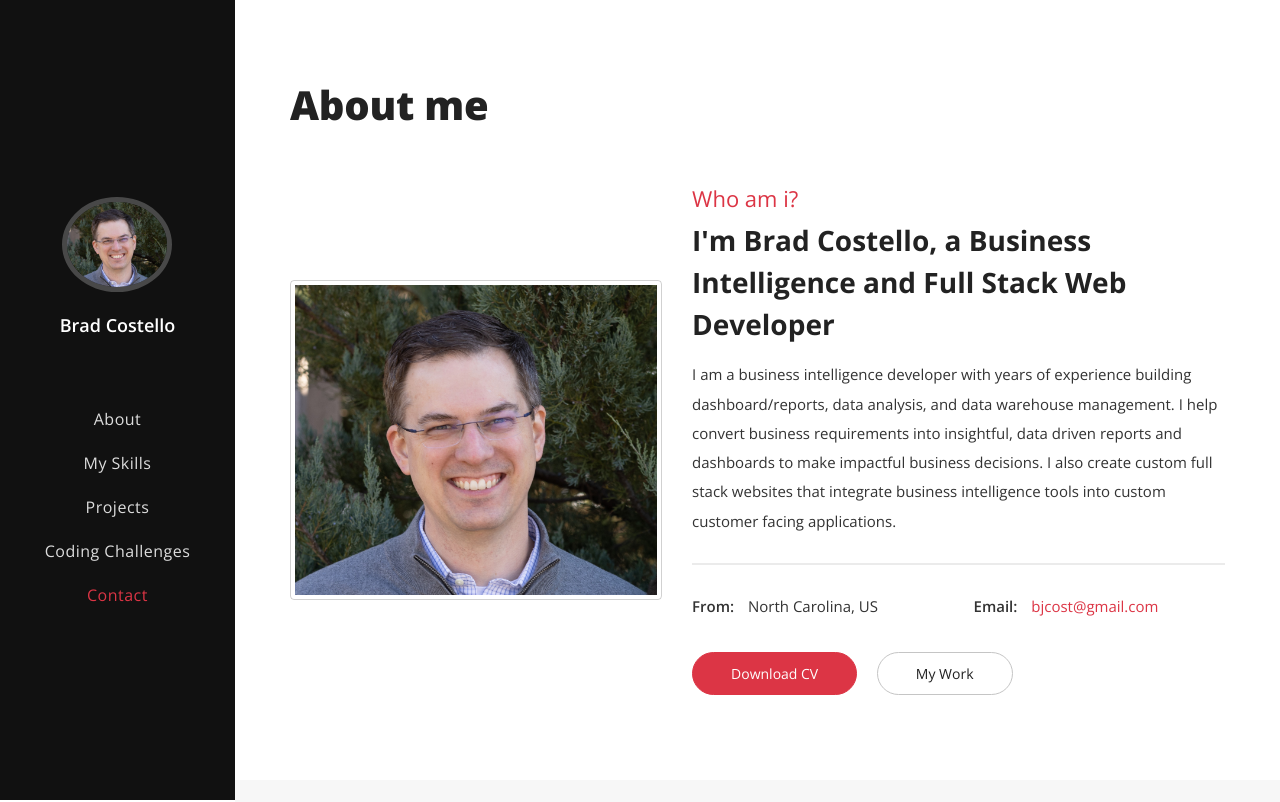
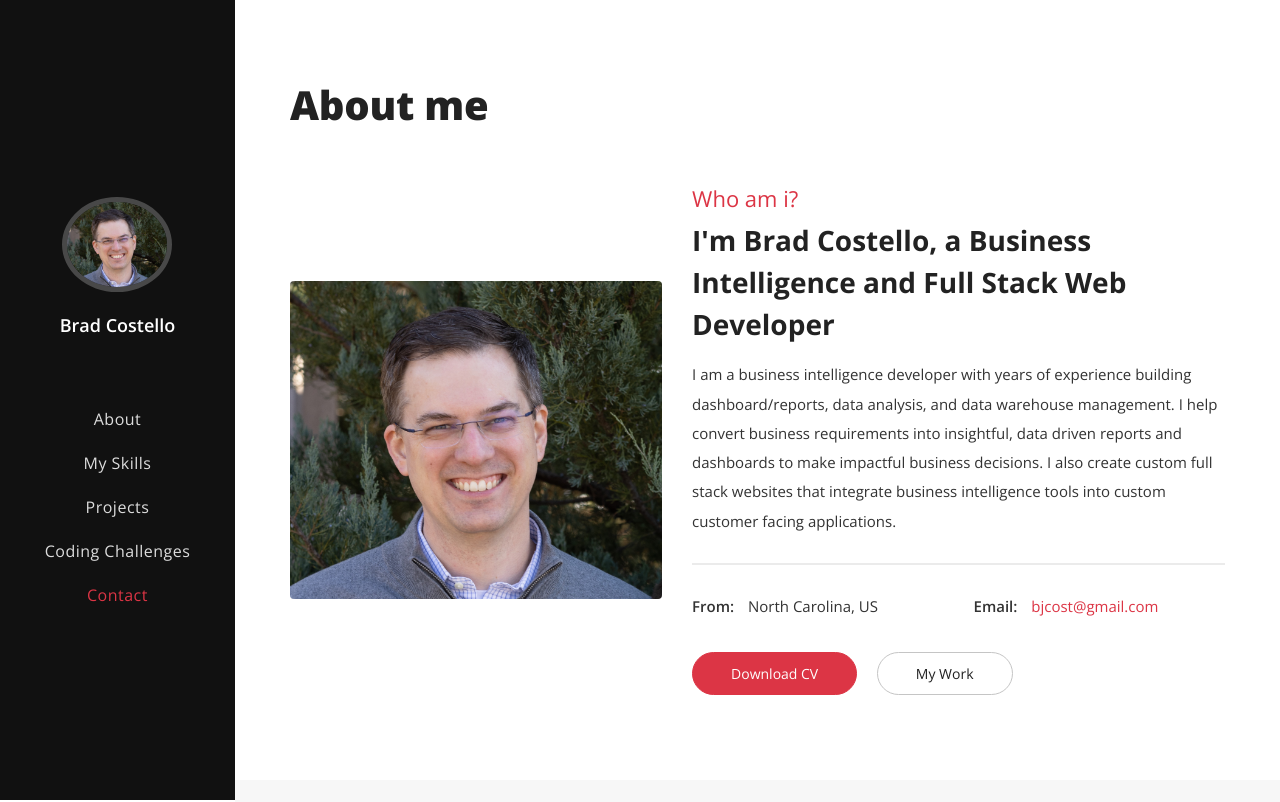
Before and after one commit to bearcaffeine/Brad_Costello_Portfolio, a plain HTML site: page index.html in a window 1280 px wide. Shown: the top 802 px of the page. Drawn offline with nearby package versions, Linux system fonts and the light colour scheme.

Commit message:
image updates

```diff
--- a/index.html
+++ b/index.html
@@ -95,7 +95,7 @@
           </div>
           <div class="row align-items-center">
             <!-- Picture part-->
-            <div class="col-12 col-lg-5 about-img"><img class="img-fluid img-thumbnail" src="/img/headshots.jpg" alt="About Picture"></div>
+            <div class="col-12 col-lg-5 about-img"><img class="img-fluid rounded" src="/img/headshots.jpg" alt="About Picture"></div>
             <!-- Content part-->
             <div class="col-12 col-lg-7 about-content">
               <div class="content-block">
```
Also changed, not shown: img/undraw_programming_re_kg9v.svg (added).
